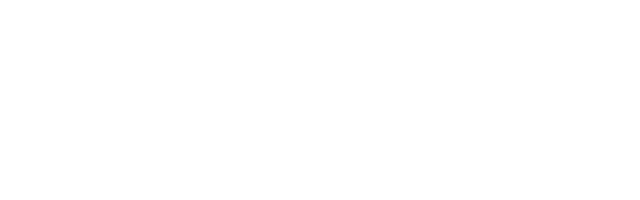
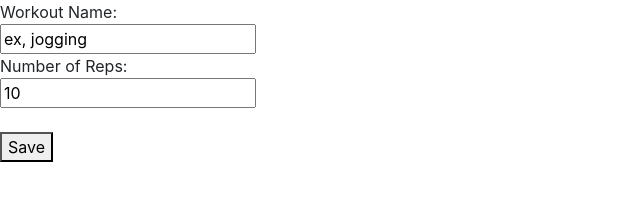
Before and after one commit to deykpe/Workout_Tracker, a website: page public/index.html in a window 1280 px wide. Shown: the whole page, without its empty margins (0-640 px from the left). Drawn offline with nearby package versions, Linux system fonts and the light colour scheme.

Commit message:
html form / button

```diff
--- a/public/index.html
+++ b/public/index.html
@@ -10,8 +10,15 @@
 </head>
 <body>
 
-
-
+    <form>
+        Workout Name:<br>
+        <input type="text" name="workoutname" value="ex, jogging">
+        <br>
+        Number of Reps:<br>
+        <input type="number" name="numberofreps" value="10">
+        <br><br>
+        <button type="button"> Save </button>
+      </form>
 
     <script
   src="https://code.jquery.com/jquery-3.4.1.js"
```
